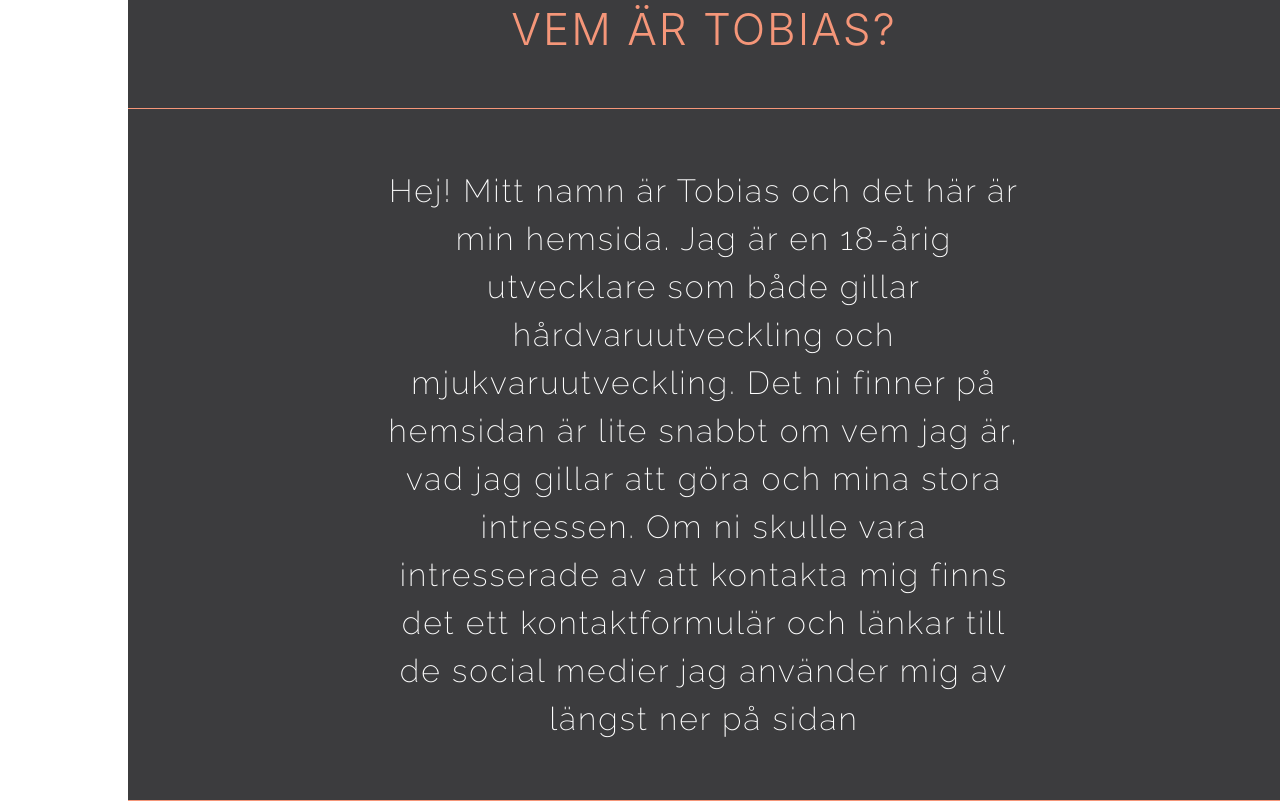
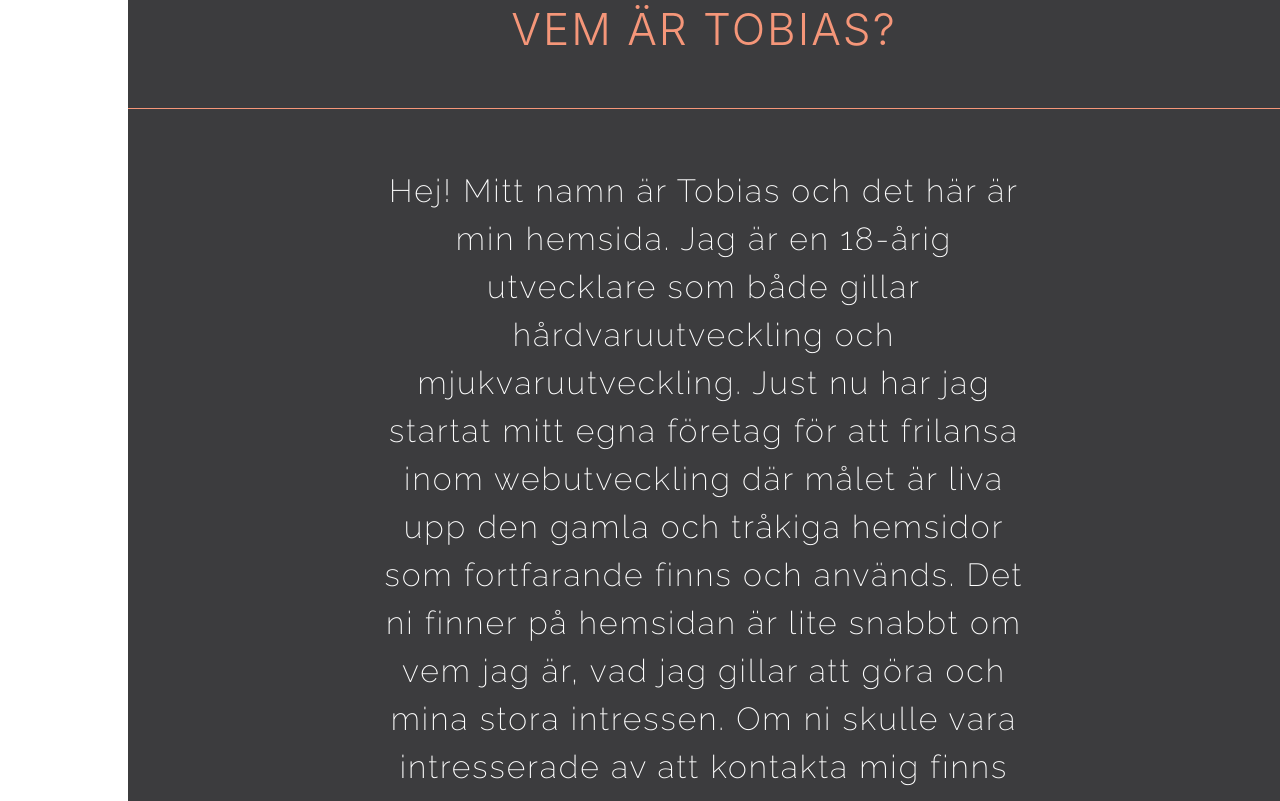
Before and after one commit to TobiasCarlsson/portfolio, a website: page public/index.html in a window 1280 px wide. Shown: the part 851-1652 px from the top of the page. Drawn offline with nearby package versions, Linux system fonts and the light colour scheme.

Commit message:
update text

```diff
--- a/public/index.html
+++ b/public/index.html
@@ -54,7 +54,9 @@
       </div>
       <div class="about">
         <p class="">Hej! Mitt namn är Tobias och det här är min hemsida. Jag är en 18-årig utvecklare som både gillar
-           hårdvaruutveckling och mjukvaruutveckling. Det ni finner på hemsidan är lite snabbt om vem jag är, vad jag
+           hårdvaruutveckling och mjukvaruutveckling. Just nu har jag startat mitt egna företag för att frilansa inom
+           webutveckling där målet är liva upp den gamla och tråkiga hemsidor som fortfarande finns och används.
+           Det ni finner på hemsidan är lite snabbt om vem jag är, vad jag
            gillar att göra och mina stora intressen. Om ni skulle vara intresserade av att kontakta mig finns det ett
            kontaktformulär och länkar till de social medier jag använder mig av längst ner på sidan</p>
 
```
